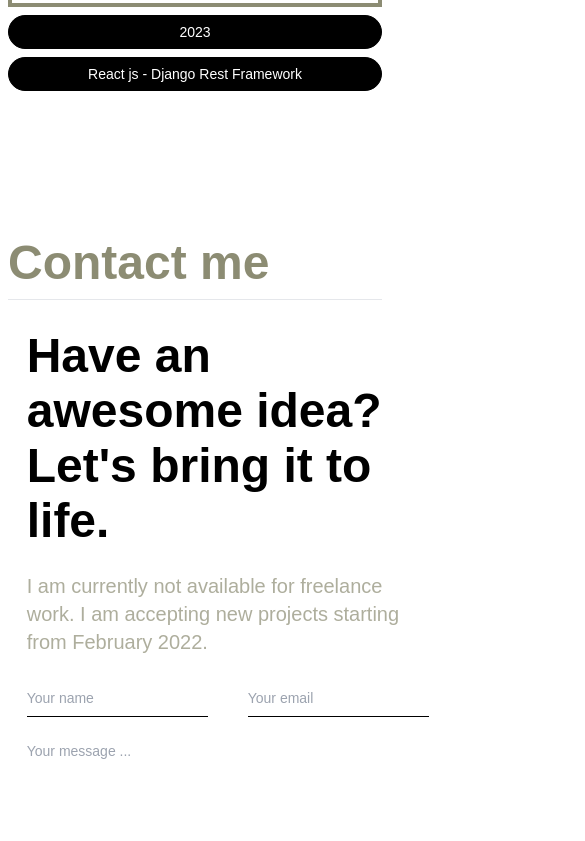
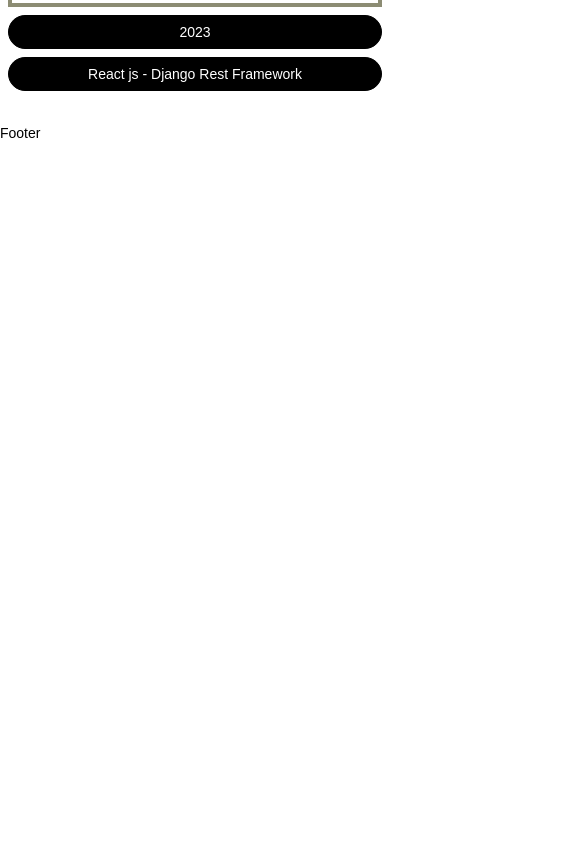
Before and after one commit to kreifeur/kreifeur-ibrahim, a Next.js app: page / in a window 390 px wide. Shown: the part 5863-6704 px from the top of the page, 585 px wide, since content can reach past the window. After the commit the page ends 6006 px from the top, so only its background shows below. Built offline with nearby package versions, Linux system fonts and the light colour scheme.

Commit message:
contact page responsive

```diff
--- a/app/page.jsx
+++ b/app/page.jsx
@@ -13,7 +13,7 @@ export default function Home() {
       <Services/>
       <Experiences/>
       <Projects/>
-      <Contact/>
+      {/* <Contact/> */}
     </div>
   );
 }
--- a/components/Contact.jsx
+++ b/components/Contact.jsx
@@ -5,7 +5,7 @@ const Contact = () => {
       <div className="mt-[10vh] py-2 sm:px-10 px-2 flex flex-col gap-2 items-center  ">
         <h1 className="w-full name head_text text-secondary-600">Contact me</h1>
         <hr className="w-full" />
-        <div className="flex font-[200] w-[90%] items-center  gap-[20vh]">
+        <div className="flex font-[200] md:w-[90%] w-full items-center flex-col md:flex-row  md:gap-[20vh] gap-[10vh]">
           <div className="flex-[2] flex flex-col gap-6">
             <h1 className="head_text">
               Have an awesome idea? Let's bring it to life.
@@ -14,7 +14,7 @@ const Contact = () => {
               I am currently not available for freelance work. I am accepting
               new projects starting from February 2022.
             </p>
-            <div className="flex gap-10">
+            <div className="flex gap-10 flex-col md:flex-row">
               <input
                 className="py-2 outline-none border-b border-b-black"
                 placeholder="Your name"
@@ -38,7 +38,7 @@ const Contact = () => {
               Send message
             </button>
           </div>
-          <div className="flex-[1] flex flex-col gap-10">
+          <div className="flex-[1] w-full flex flex-col md:gap-10 gap-3 ">
             <div>
               <h1 className="text-xl font-bold my-2">My Digital Spaces</h1>
               <ul className="flex flex-col gap-4">
```
